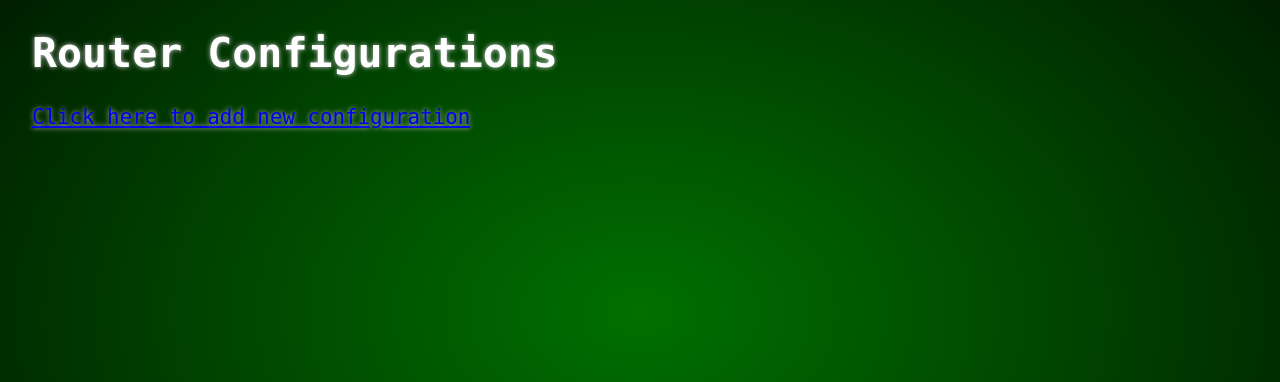
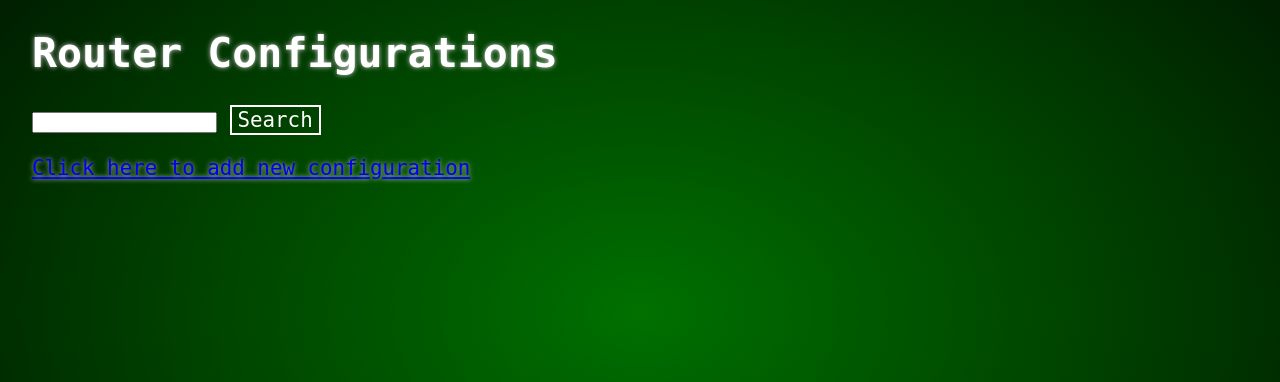
Before and after one commit to treysuiter/net-buddy, a Django app: page /routerconfiglist/ in a window 1280 px wide. Shown: the part 120-502 px from the top of the page. Run offline with Django 3.2, Linux system fonts and the light colour scheme; a user stored in the database is signed in; data that the repository does not hold is empty; parts of the project's set-up code (start-up, migrations or seed data) failed here and were passed over.

Commit message:
search working in router config list for both filenames and descriptions

```diff
--- a/netbuddyapp/templates/router/router_config_form.html
+++ b/netbuddyapp/templates/router/router_config_form.html
@@ -26,9 +26,9 @@
 
         {% if router_config.id is not None %}
         <input type="hidden" name="actual_method" value="PUT">
-        <input type="submit" value="Update" />
+        <input class="nb-button" type="submit" value="Update" />
         {% else %}
-        <input type="submit" value="Create" />
+        <input type="submit" class="nb-button" value="Create" />
         {% endif %}
     </form>
 
--- a/netbuddyapp/templates/router/router_config_list.html
+++ b/netbuddyapp/templates/router/router_config_list.html
@@ -2,6 +2,12 @@
 {% load static %}
 {% block content %}
     <h1>Router Configurations</h1>
+
+    <form action="{% url 'netbuddyapp:routerconfiglistsearch' %}" method="get">
+    {% csrf_token %}
+    <input id="searchfield" type="text" name="searchfield">
+    <button type="submit">Search</button>
+    </form>
 
     <ul>
     {% for config in all_router_configs %}
--- a/netbuddyapp/templates/shared/base.html
+++ b/netbuddyapp/templates/shared/base.html
@@ -46,6 +46,13 @@
             margin: 0;
         }
 
+        button, .nb-button{
+            font: 1.3rem Inconsolata, monospace;
+            background-color: transparent;
+            color: white;
+            border: 2px solid white;
+        }
+
         a:visited { text-decoration: none; color:white; }
         a:hover { text-decoration: none; color:white; }
         a:focus { text-decoration: none; color:white; }
@@ -65,6 +72,7 @@
         .nukeTrey {
             width: 5%
         }
+
     </style>
 </head>
 
--- a/netbuddyapp/urls.py
+++ b/netbuddyapp/urls.py
@@ -13,6 +13,7 @@ urlpatterns = [
 
     path('routerconfig/form', router_config_form, name='routerconfigform'),
     path('routerconfiglist/', router_config_list, name='routerconfiglist'),
+    path('routerconfiglistsearch/', router_config_list_search, name='routerconfiglistsearch'),
     path('routerconfiglist/<int:router_config_id>/', router_config_details, name='routerconfig'),
     path('routerconfiglist/<int:router_config_id>/form/', router_config_edit_form, name='routerconfigedit'),
     path('routercurrentinfo/', router_current_info, name='routercurrentinfo'),
--- a/netbuddyapp/views/__init__.py
+++ b/netbuddyapp/views/__init__.py
@@ -2,6 +2,7 @@
 
 from .home import home
 from .router.router_config_list import router_config_list
+from .router.router_config_list_search import router_config_list_search
 from .router.router_config_form import router_config_form, router_config_edit_form
 from .router.router_config_details import router_config_details
 from .router.router_current_info import router_current_info
```
Also changed, not shown: netbuddyapp/views/router/router_config_list_search.py (added, +45 -0 lines).
